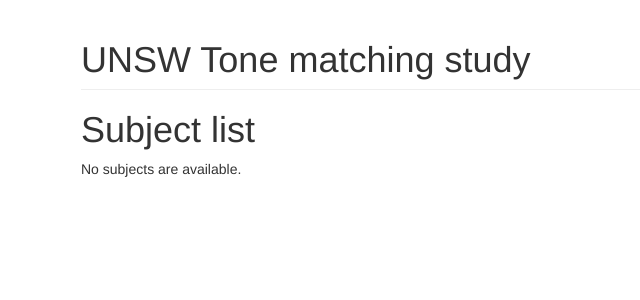
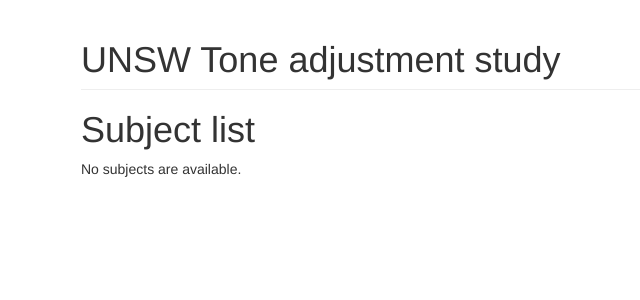
Before and after one commit to goiosunsw/DjangoSoundMatch, a Django app: page /subject/subjects/ in a window 1280 px wide. Shown: the top 300 px of the page, without its empty margins (239-879 px from the left). Run offline with Django 3.2, Linux system fonts and the light colour scheme; data that the repository does not hold is empty; parts of the project's set-up code (start-up, migrations or seed data) failed here and were passed over; some libraries are stand-ins or nearby versions.

Commit message:
overall title

```diff
--- a/SoundRefAB/templates/SoundRefAB/base.html
+++ b/SoundRefAB/templates/SoundRefAB/base.html
@@ -19,7 +19,7 @@
 
 <div class="container">
     <div class="header">
-        <h1 class="page-header">UNSW Tone matching study</h1>
+        <h1 class="page-header">UNSW Tone adjustment study</h1>
     </div>
     <div class="content">
         <div class="main">
--- a/SoundRefAB/templates/SoundRefAB/base_exp.html
+++ b/SoundRefAB/templates/SoundRefAB/base_exp.html
@@ -20,7 +20,7 @@
 
 <div class="container">
     <div class="header">
-        <h1 class="page-header">UNSW Tone matching study</h1>
+        <h1 class="page-header">UNSW Tone adjustment study</h1>
     </div>
     <div class="content">
         <div class="main">
--- a/SoundRefAB/templates/SoundRefAB/base_wide.html
+++ b/SoundRefAB/templates/SoundRefAB/base_wide.html
@@ -17,7 +17,7 @@
 
 <div class="container">
     <div class="header">
-        <h1 class="page-header">UNSW Tone matching study</h1>
+        <h1 class="page-header">UNSW Tone adjustment study</h1>
     </div>
     <div class="content">
         <div class="main">
```
